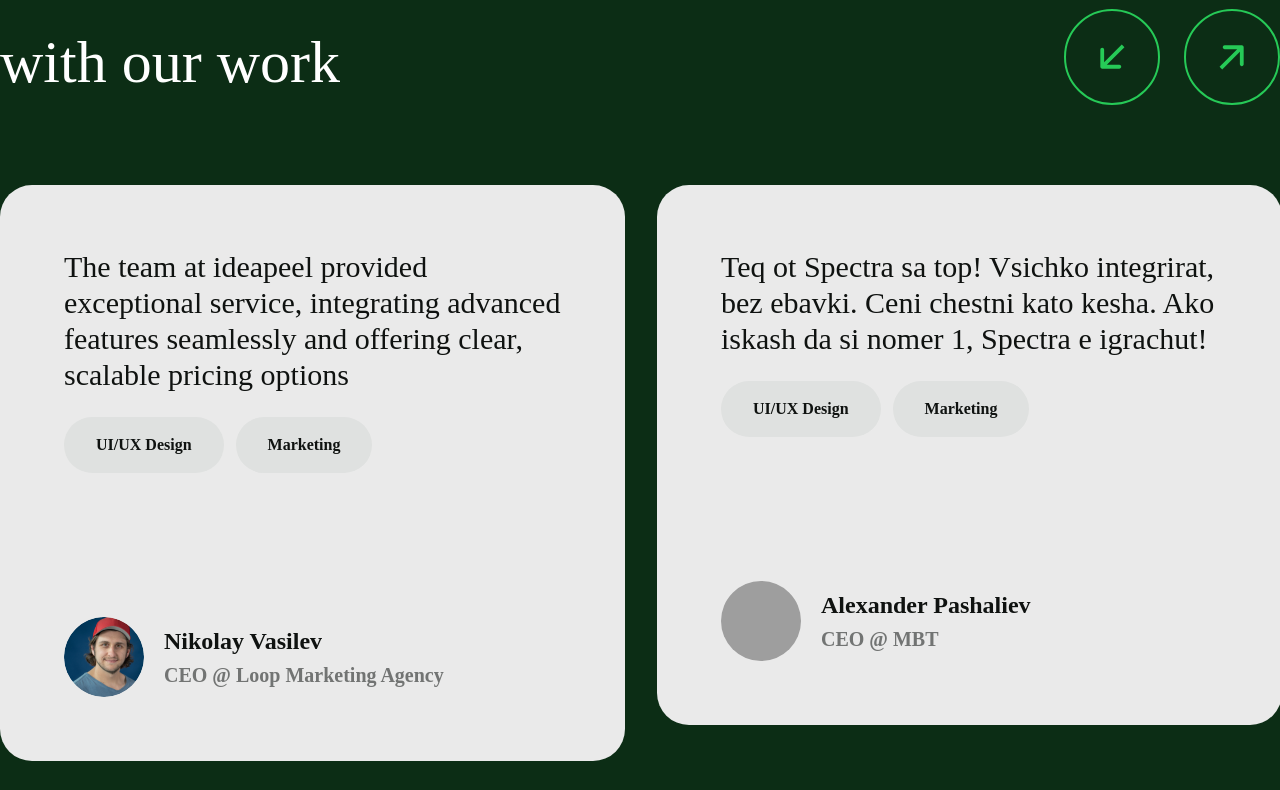
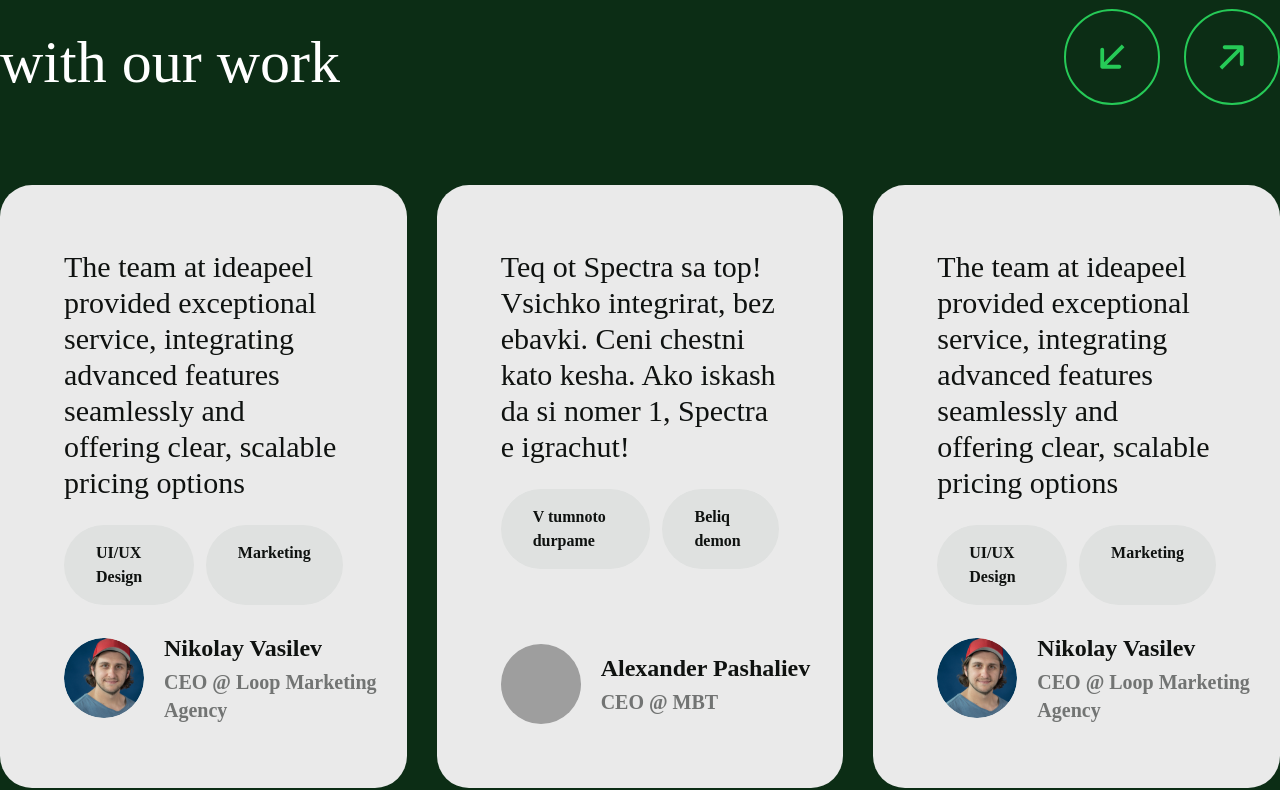
Before and after one commit to kaloyaqn/digi-demo, a Next.js app: page / in a window 1280 px wide. Shown: the part 7022-7812 px from the top of the page. Built offline with nearby package versions, Linux system fonts and the light colour scheme; grey boxes are pictures that could not be loaded.

Commit message:
feat: fucntional testemonials

```diff
--- a/app/globals.css
+++ b/app/globals.css
@@ -128,3 +128,8 @@ p {
   left:0;
   z-index: 0;
 }
+
+
+.explore-cursor {
+  cursor: url("../public/explore-cursor.png"); /* Use your cursor image here */
+}
--- a/app/page.js
+++ b/app/page.js
@@ -9,10 +9,9 @@ import PortfolioCard from "@/components/Boxes/PortfolioCard";
 import Link from "next/link";
 import TestemonialBlock from "@/components/Boxes/TestemonialBlock";
 import PricingCard from "@/components/Boxes/PricingCard";
+import TestemonialCarousel from "@/components/Carousel/TestemonialCarousel";
 
 //snimki
-
-export default function Home() {
 const features = [
   {
     icon: "/path/to/icon1.png",
@@ -129,27 +128,31 @@ export default function Home() {
     text: "The team at ideapeel provided exceptional service, integrating advanced features seamlessly and offering clear, scalable pricing options",
     work: ["UI/UX Design", "Marketing"],
     client: "Nikolay Vasilev",
-      position: "CEO @ Loop Marketing Agency"
+    position: "CEO @ Loop Marketing Agency",
   },
   {
     image: "https://i1.sndcdn.com/avatars-Q06tFvmrjtEefnd5-MpP9Gg-t240x240.jpg",
-      text: "Teq ot Spectra sa top! Vsichko integrirat, bez ebavki. Ceni chestni kato kesha. Ako iskаsh da si nomer 1, Spectra e igrachut!",
-      work: ["UI/UX Design", "Marketing"],
+    text: "Teq ot Spectra sa top! Vsichko integrirat, bez ebavki. Ceni chestni kato kesha. Ako iskash da si nomer 1, Spectra e igrachut!",
+    work: ["V tumnoto durpame", "Beliq demon"],
     client: "Alexander Pashaliev",
-      position: "CEO @ MBT"
-
+    position: "CEO @ MBT",
   },
   {
     image: "/images/testemonial-pfp.png",
     text: "The team at ideapeel provided exceptional service, integrating advanced features seamlessly and offering clear, scalable pricing options",
     work: ["UI/UX Design", "Marketing"],
     client: "Nikolay Vasilev",
-      position: "CEO @ Loop Marketing Agency"
-
+    position: "CEO @ Loop Marketing Agency",
+  },
+  {
+    image: "/images/testemonial-pfp.png",
+    text: "The team at ideapeel provided exceptional service, integrating advanced features seamlessly and offering clear, scalable pricing options",
+    work: ["UI/UX Design", "Marketing"],
+    client: "Nikolay Vasilev",
+    position: "CEO @ Loop Marketing Agency",
   },
 ];
-
-
+export default function Home() {
   return (
     <main className="overflow-x-hidden">
       <section className="container mx-auto p-8 place-content-center custom-height-hero overflow-hidden">
@@ -204,7 +207,7 @@ export default function Home() {
           <div class="w-screen pt-20">
             <ServicesCarousel
               Slides={services}
-              SlidesToShow={"4"}
+              SlidesToShow={3}
               Spacing={"30"}
             />
           </div>
@@ -306,77 +309,56 @@ export default function Home() {
       </section>
       <section className="testemotials bg-[#0C2D15] section-padding">
         <div className="container mx-auto">
-          <div className="flex items-end justify-between">
-            <h2 className="md:text-6xl md:max-w-[600px] md:leading-[85px]">
-              Our clients are in love with our work
-            </h2>
-            <div className="buttons">
-              <svg
-                width="216"
-                height="96"
-                viewBox="0 0 216 96"
-                fill="none"
-                xmlns="http://www.w3.org/2000/svg"
-              >
-                <circle
-                  cx="48"
-                  cy="48"
-                  r="47"
-                  transform="rotate(-180 48 48)"
-                  stroke="#26CA57"
-                  stroke-width="2"
+          <TestemonialCarousel
+            Slides={testemonials}
+            SlidesToShow={"3"}
+            Spacing={"30"}
           />
-                <circle
-                  cx="168"
-                  cy="48"
-                  r="47"
-                  stroke="#26CA57"
-                  stroke-width="2"
-                />
-                <path
-                  fill-rule="evenodd"
-                  clip-rule="evenodd"
-                  d="M55.3172 59.6698L38.2291 59.6698C37.1805 59.6698 36.3305 58.8198 36.3305 57.7712L36.3305 40.6831C36.3305 39.6345 37.1805 38.7845 38.2291 38.7845C39.2777 38.7845 40.1278 39.6345 40.1278 40.6831L40.1278 53.1874L57.7709 35.5443L60.456 38.2294L42.8129 55.8725L55.3172 55.8725C56.3658 55.8725 57.2158 56.7226 57.2158 57.7712C57.2158 58.8198 56.3658 59.6698 55.3172 59.6698Z"
-                  fill="#26CA57"
-                />
-                <path
-                  fill-rule="evenodd"
-                  clip-rule="evenodd"
-                  d="M160.683 36.3302L177.771 36.3302C178.819 36.3302 179.67 37.1802 179.67 38.2288L179.67 55.3169C179.67 56.3655 178.819 57.2155 177.771 57.2155C176.722 57.2155 175.872 56.3655 175.872 55.3169V42.8126L158.229 60.4557L155.544 57.7706L173.187 40.1275L160.683 40.1275C159.634 40.1275 158.784 39.2774 158.784 38.2288C158.784 37.1802 159.634 36.3302 160.683 36.3302Z"
-                  fill="#26CA57"
-                />
-              </svg>
-            </div>
-          </div>
-          <div class="w-screen md:pt-20 flex flex-row gap-8">
-            {testemonials.map((testemonial, index) => (
-                <TestemonialBlock
-                  key={index}
-                  text={testemonial.text}
-                  client={testemonial.client}
-                  work={testemonial.work}
-                  image={testemonial.image}
-                  position={testemonial.position}
-                />
-              ))}
-          </div>
         </div>
       </section>
       <section className="pricing bg-[#0F1210] section-padding">
         <div className="container mx-auto z-[1] relative">
           <h2 class="md:text-6xl w-full md:leading-[85px] mb-20 text-center">
             Chose your path
-            <br/>
+            <br />
             <span className="opacity-[55%]">and we will follow it</span>
           </h2>
           <div class="grid grid-cols-12 gap-8">
             <div className="col-span-1"></div>
             <div className="col-span-5">
-                <PricingCard  price="3,400" variant="white" packageName="Spectra Complete" workType="UI Design & Development" color="white"  works={['User Research', 'Market Research', 'Wireframing', 'Prototyping', 'React Development', 'Quality Assurance']} />
+              <PricingCard
+                price="3,400"
+                variant="white"
+                packageName="Spectra Complete"
+                workType="UI Design & Development"
+                color="white"
+                works={[
+                  "User Research",
+                  "Market Research",
+                  "Wireframing",
+                  "Prototyping",
+                  "React Development",
+                  "Quality Assurance",
+                ]}
+              />
             </div>
 
             <div className="col-span-5">
-              <PricingCard  price="2,000" variant="black" packageName="Spectra Incomplete" workType="UI Design Without Development" color="white"  works={['User Research', 'Market Research', 'Wireframing', 'Prototyping', 'No React Development', 'Chorapi Nike']} />
+              <PricingCard
+                price="2,000"
+                variant="black"
+                packageName="Spectra Incomplete"
+                workType="UI Design Without Development"
+                color="white"
+                works={[
+                  "User Research",
+                  "Market Research",
+                  "Wireframing",
+                  "Prototyping",
+                  "No React Development",
+                  "Chorapi Nike",
+                ]}
+              />
             </div>
             <div className="col-span-1"></div>
           </div>
--- a/components/Boxes/TestemonialBlock.js
+++ b/components/Boxes/TestemonialBlock.js
@@ -4,12 +4,8 @@ import React, { useEffect } from 'react'
 
 const TestemonialBlock = ({key, text, client, work = [], image, position}) => {
 
-  useEffect(() => {
-    console.log(work)
-  }, [])
-
   return (
-    <div key={key} className='bg-[#EAEAEA] md:max-w-[625px] md:p-16 rounded-[32px] flex-shrink-0 w-[100%] h-full'>
+    <div key={key} className='bg-[#EAEAEA]  md:h-[603px] relative md:max-w-[625px] md:p-16 rounded-[32px] flex-shrink-0 w-[100%] h-full'>
       <h4 className='md:text-3xl text-[var(--background-black)] font-medium md:mb-6'>
     {text}
       </h4>
@@ -21,7 +17,7 @@ const TestemonialBlock = ({key, text, client, work = [], image, position}) => {
           </span>
         ))}
       </div>
-      <div className='md:mt-36 flex flex-row gap-5 items-center'>
+      <div className='absolute bottom-0 md:pb-16 flex flex-row gap-5 items-center'>
       <img className='w-20 h-20 aspect-square rounded-full' src={image} alt={"Image of " + client}/>
       <div>
         <h6 className='md:text-2xl font-semibold md:mb-1 text-[#0F1210]'>{client}</h6>
--- a/components/Carousel/ServicesCarousel.js
+++ b/components/Carousel/ServicesCarousel.js
@@ -1,3 +1,5 @@
+//services
+
 'use client'
 
 import { Swiper, SwiperSlide } from 'swiper/react';
@@ -7,7 +9,9 @@ import ServiceCard from '../Boxes/ServiceCard';
 
 function ServicesCarousel({Slides, Spacing, SlidesToShow})  {
     return (
-        <Swiper slidesPerView={"auto"} spaceBetween={Spacing}>
+        <Swiper
+        loop={true}
+        slidesPerView={"auto"} spaceBetween={Spacing}>
             {Slides.map((Slide, index) => (
                 <SwiperSlide key={index} className='!h-auto !w-[25%]'>
                     <ServiceCard
--- /dev/null
+++ b/components/Carousel/TestemonialCarousel.js
@@ -0,0 +1,93 @@
+"use client";
+
+import React, { useRef } from "react";
+import { Swiper, SwiperSlide } from "swiper/react";
+import { Navigation } from "swiper/modules";
+import "swiper/css";
+import "swiper/css/navigation";
+import TestemonialBlock from "../Boxes/TestemonialBlock";
+
+function TestemonialCarousel({ Slides, Spacing, SlidesToShow }) {
+  const swiperRef = useRef(null);
+
+  return (
+    <>
+      <div className="flex items-end justify-between">
+        <h2 className="md:text-6xl md:max-w-[600px] md:leading-[85px]">
+          Our clients are in love with our work
+        </h2>
+        <div className="buttons group flex justify-between gap-6 md:max-w-[216px]">
+          <svg
+            className="cursor-pointer hover:rotate-45 transition-transform"
+            onClick={() => swiperRef.current?.slidePrev()}
+            width="96"
+            height="96"
+            viewBox="0 0 96 96"
+            fill="none"
+            xmlns="http://www.w3.org/2000/svg"
+          >
+            <circle
+              cx="48"
+              cy="48"
+              r="47"
+              transform="rotate(-180 48 48)"
+              stroke="#26CA57"
+              stroke-width="2"
+            />
+            <path
+              fill-rule="evenodd"
+              clip-rule="evenodd"
+              d="M55.3172 59.6698L38.2291 59.6698C37.1805 59.6698 36.3305 58.8198 36.3305 57.7712L36.3305 40.6831C36.3305 39.6345 37.1805 38.7845 38.2291 38.7845C39.2777 38.7845 40.1278 39.6345 40.1278 40.6831L40.1278 53.1874L57.7709 35.5443L60.456 38.2294L42.8129 55.8725L55.3172 55.8725C56.3658 55.8725 57.2158 56.7226 57.2158 57.7712C57.2158 58.8198 56.3658 59.6698 55.3172 59.6698Z"
+              fill="#26CA57"
+            />
+          </svg>
+
+          <svg
+            onClick={() => swiperRef.current?.slideNext()}
+            className="hover:rotate-45 cursor-pointer transition-transform"
+            width="96"
+            height="96"
+            viewBox="0 0 96 96"
+            fill="none"
+            xmlns="http://www.w3.org/2000/svg"
+          >
+            <circle cx="48" cy="48" r="47" stroke="#26CA57" stroke-width="2" />
+            <path
+              fill-rule="evenodd"
+              clip-rule="evenodd"
+              d="M40.6828 36.3302L57.7709 36.3302C58.8195 36.3302 59.6695 37.1802 59.6695 38.2288L59.6695 55.3169C59.6695 56.3655 58.8195 57.2155 57.7709 57.2155C56.7223 57.2155 55.8722 56.3655 55.8722 55.3169V42.8126L38.2291 60.4557L35.544 57.7706L53.1871 40.1275L40.6828 40.1275C39.6342 40.1275 38.7842 39.2774 38.7842 38.2288C38.7842 37.1802 39.6342 36.3302 40.6828 36.3302Z"
+              fill="#26CA57"
+            />
+          </svg>
+        </div>
+      </div>
+
+      <div className="w-screen md:pt-20 flex flex-row gap-8">
+        <Swiper
+          onSwiper={(swiper) => {
+            swiperRef.current = swiper;
+          }}
+          loop={true}
+          slidesPerView={SlidesToShow || 3}
+          spaceBetween={Spacing}
+          modules={[Navigation]}
+        >
+          {Slides.map((Slide, index) => (
+            <SwiperSlide key={index} className="!h-auto">
+              <TestemonialBlock
+                image={Slide.image}
+                text={Slide.text}
+                work={Slide.work}
+                client={Slide.client}
+                position={Slide.position}
+                className=""
+              />
+            </SwiperSlide>
+          ))}
+        </Swiper>
+      </div>
+    </>
+  );
+}
+
+export default TestemonialCarousel;
```
Also changed, not shown: public/explore-cursor.png (added), public/explore.svg (added). Lines whose indentation alone changed are shown as unchanged.
